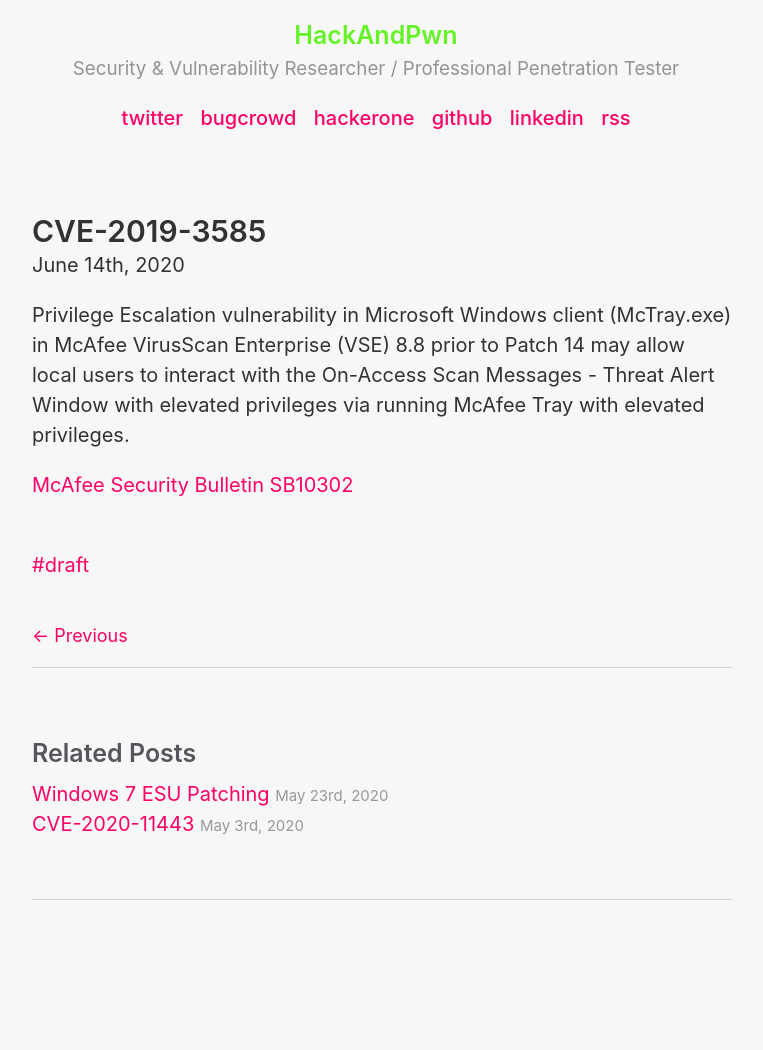
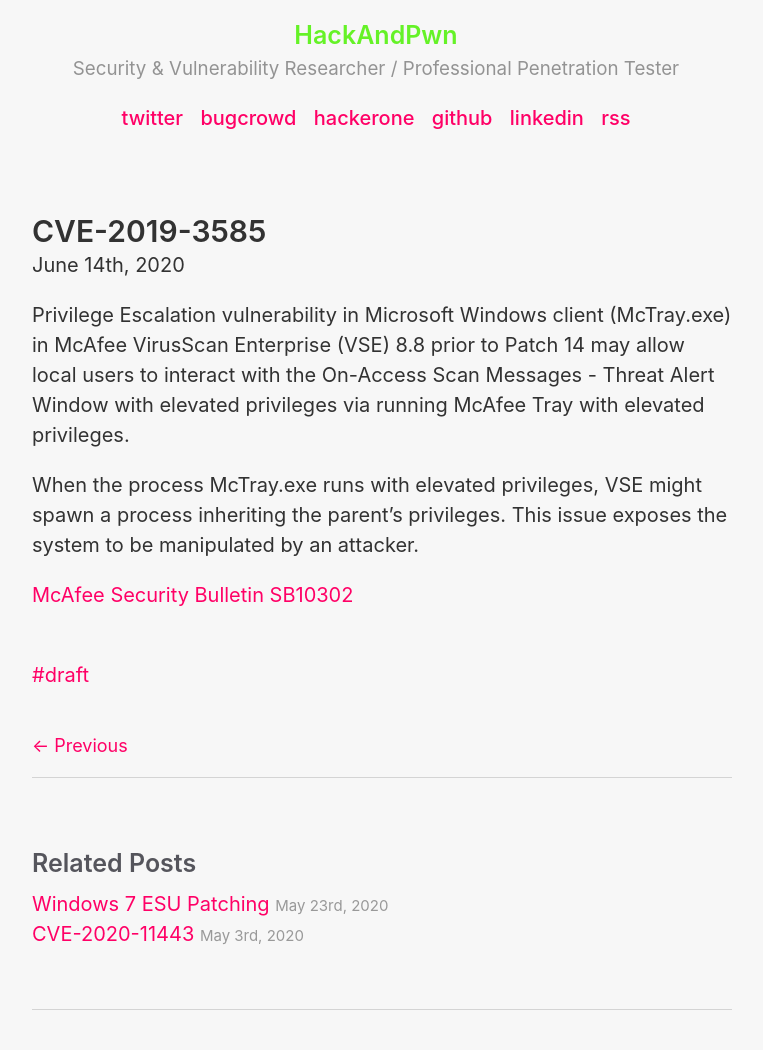
Before and after one commit to HackAndPwn/HackAndPwn.github.io, a Jekyll site: the page built from _posts/2020-06-14-cve-2019-3585.md, in a window 1280 px wide. Shown: the whole page, without its empty margins (258-1021 px from the left). Built offline with Jekyll 4.4.1, drawn with Linux system fonts in a browser that asks for light colours; before the commit the page ends 940 px from its top, so only the background shows below that.

Commit message:
cve-2019-3585 update

```diff
--- a/_posts/2020-06-14-cve-2019-3585.md
+++ b/_posts/2020-06-14-cve-2019-3585.md
@@ -7,4 +7,6 @@
 
 Privilege Escalation vulnerability in Microsoft Windows client (McTray.exe) in McAfee VirusScan Enterprise (VSE) 8.8 prior to Patch 14 may allow local users to interact with the On-Access Scan Messages - Threat Alert Window with elevated privileges via running McAfee Tray with elevated privileges.
 
+When the process McTray.exe runs with elevated privileges, VSE might spawn a process inheriting the parent's privileges. This issue exposes the system to be manipulated by an attacker.
+
 [McAfee Security Bulletin SB10302](https://kc.mcafee.com/corporate/index?page=content&id=SB10302)
```
